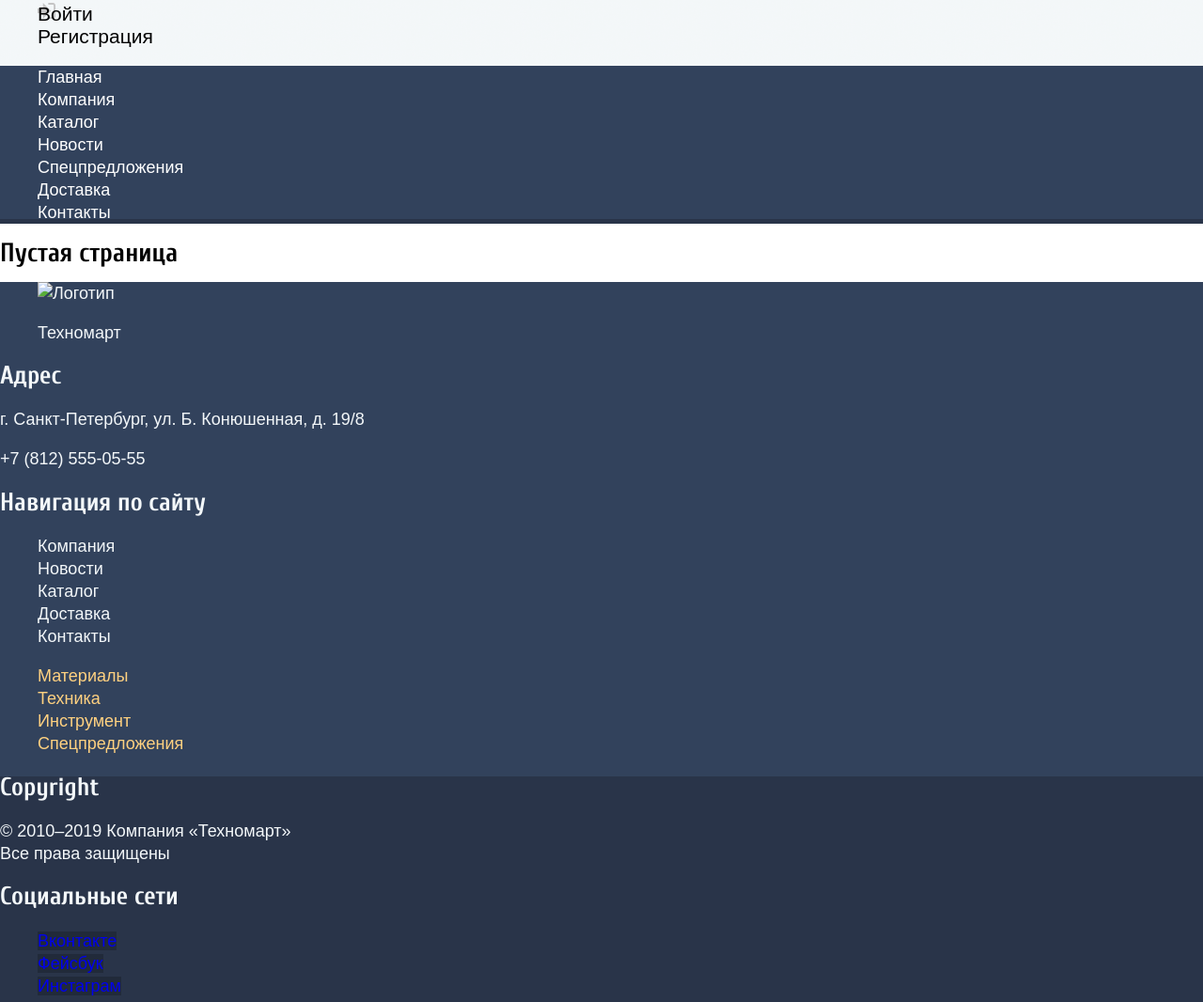
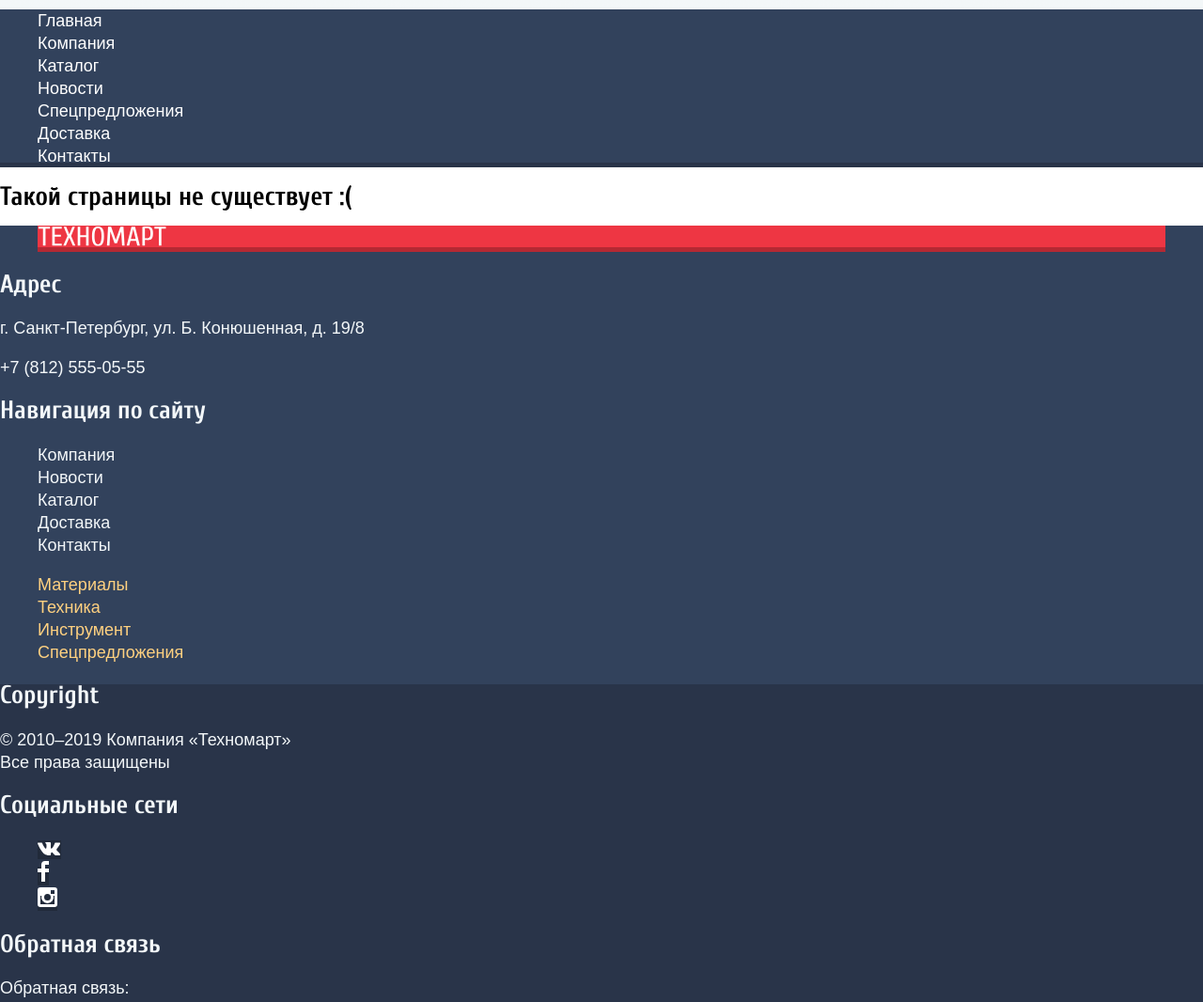
Before and after one commit to bartenev/technomart-29, a plain HTML site: page blank.html in a window 1280 px wide. Shown: the part 271-1337 px from the top of the page at 94% size. Drawn offline with Linux system fonts and the light colour scheme; a web font is replaced by a local one.

Commit message:
added images to blank.html

```diff
--- a/blank.html
+++ b/blank.html
@@ -11,8 +11,7 @@
       <nav class="main-navigation">
         <div class="top-menu">
           <a class="main-header-logo" href="index.html">
-            <img src="img/logo_header.png" alt="Логотип">
-            <p>Техномарт</p>
+            <img src="img/main-logo.svg" width="106.83" height="16.9" alt="Логотип">
           </a>
           <form action="#" method="POST">
             <input class="menu-item-search" type="search" placeholder="Поиск:">
@@ -62,13 +61,12 @@
       </nav>
     </header>
     <main class="container">
-      <h1>Пустая страница</h1>
+      <h1>Такой страницы не существует :(</h1>
     </main>
     <footer class="page-footer main-footer">
       <section class="footer-contacts">
-        <figure>
-          <img src="img/logo_footer.png" alt="Логотип">
-          <p>Техномарт</p>
+        <figure class="main-header-logo">
+          <img src="img/main-logo.svg" width="136.5" height="21.6" alt="Логотип">
         </figure>
         <h2>Адрес</h2>
         <p>г. Санкт-Петербург, ул. Б. Конюшенная, д. 19/8</p>
@@ -122,13 +120,19 @@
           <h2>Социальные сети</h2>
           <ul class="footer-social-list">
             <li>
-              <a class="footer-social-button" href="#">Вконтакте</a>
+              <a class="footer-social-button" href="#">
+                <img class="social-icon"src="img/icon-vk.svg" width="25.05" height="14.06">
+              </a>
             </li>
             <li>
-              <a class="footer-social-button" href="#">Фейсбук</a>
+              <a class="footer-social-button" href="#">
+                <img class="social-icon"src="img/icon-fb.svg" width="12" height="22">
+              </a>
             </li>
             <li>
-              <a class="footer-social-button" href="#">Инстаграм</a>
+              <a class="footer-social-button" href="#">
+                <img class="social-icon"src="img/icon-insta.svg" width="21" height="21">
+              </a>
             </li>
           </ul>
         </section>
--- a/css/style.css
+++ b/css/style.css
@@ -86,6 +86,7 @@
   --extra-dark-blue: #405069;
   --navy-blue: #1D2739;
   --light-navy-blue: #F2F6F8;
+  --dark-navy-blue: #212A3A;
 
   --basic-yellow: #FFD180;
   --light-yellow: #F7F3EC;
@@ -519,7 +520,12 @@ body {
 }
 
 .footer-social-button {
-  background-image: linear-gradient(0deg, #212A3A, #212A3A);;
+  background-color: var(--dark-navy-blue);
+}
+
+.footer-social-button:hover,
+.footer-social-button:active {
+  background-color: var(--basic-red);
 }
 
 .footer-feedback-link:active {
```
Also changed, not shown: catalog.html (+1 -1 lines).
